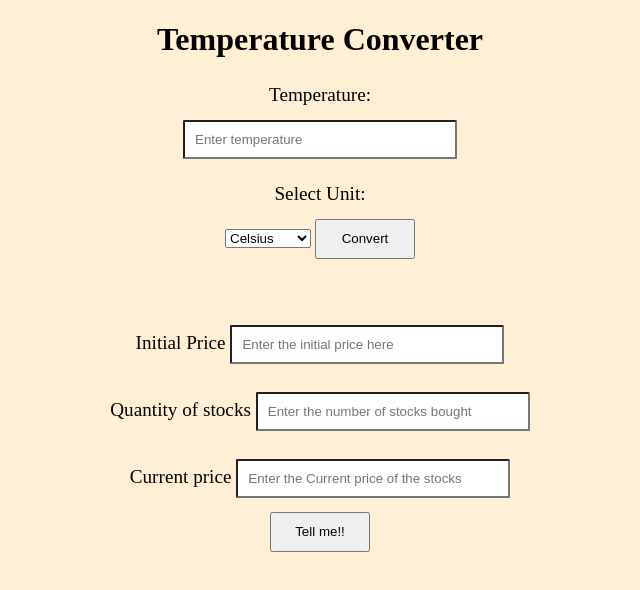
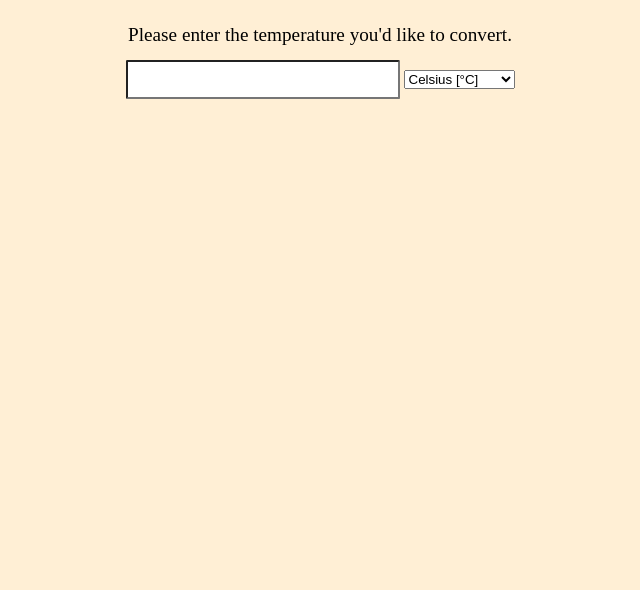
Before and after one commit to NehaBajjuri/temperature_converter_BI-1, a plain HTML site: page index.html in a window 1280 px wide. Shown: the whole page, without its empty margins (320-960 px from the left). Drawn offline with Linux system fonts and the light colour scheme.

Commit message:
selecting  various units

```diff
--- a/index.html
+++ b/index.html
@@ -5,47 +5,34 @@
     <meta http-equiv="X-UA-Compatible" content="IE=edge">
     <meta name="viewport" content="width=device-width, initial-scale=1.0">
     <link rel="stylesheet" href ="styles.css" />
-    <title>Temparature Converter</title>
+    <title>Temperature Converter</title>
 </head>
 <body>
 
+  <form id="tempConv" onsubmit="calculateTemp(); return false">
+    <label>
+      Please enter the temperature you'd like to convert.
+    </label>
+    <input type="number" name="temp" id="temp">
+    <select name="temp_diff" id="temp_diff">
+      <option value="cel">
+        Celsius [°C]
+      </option>
+      <option value="kel">
+        kelvin [K]
+      </option>
+      <option value="far">
+        Fahrenheit [°F]
+      </option>
+      <option value="ran">
+        Rankine [°R]
+      </option>
+      <option value="ream">
+        Reaumur [°r]
+      </option>
+    </select>
+  </form>
 
-    <div class="converter">
-      <h1>Temperature Converter</h1>
-      <label for="temperature">Temperature:</label>
-      <input type="number" id="temperature" placeholder="Enter temperature" />
-      <label for="unit">Select Unit:</label>
-      <select id="unit">
-          <option value="celsius">Celsius</option>
-          <option value="kelvin">Kelvin</option>
-          <option value="fahrenheit">Fahrenheit</option>
-          <option value="rankine">Rankine</option>
-      </select>
-      <button id="submit-btn" onclick="convertTemperature()">Convert</button>
-      <div id="output-box" class="container-center">
-
-      </div>
-  </div>
-
-
-      <label for ="initial-price">
-        Initial Price
-
-      <input type ="number" id="initial-price" placeholder="Enter the initial price here" />
-    </label>
-      <label for ="stocks-quantity">
-        Quantity of stocks
-
-      <input type="number" id="stocks-quantity" placeholder="Enter the number of stocks bought"/>
-    </label>
-      <label for="current-price">
-          Current price
-          <input type="number" id="current-price" placeholder ="Enter the Current price of the stocks" id="" />
-        </label>
-        <button id="submit-btn" >Tell me!!</button>
-        <div id="output-box" class="container-center">
-
-        </div>
 
     <script src="app.js"></script>
 
```
